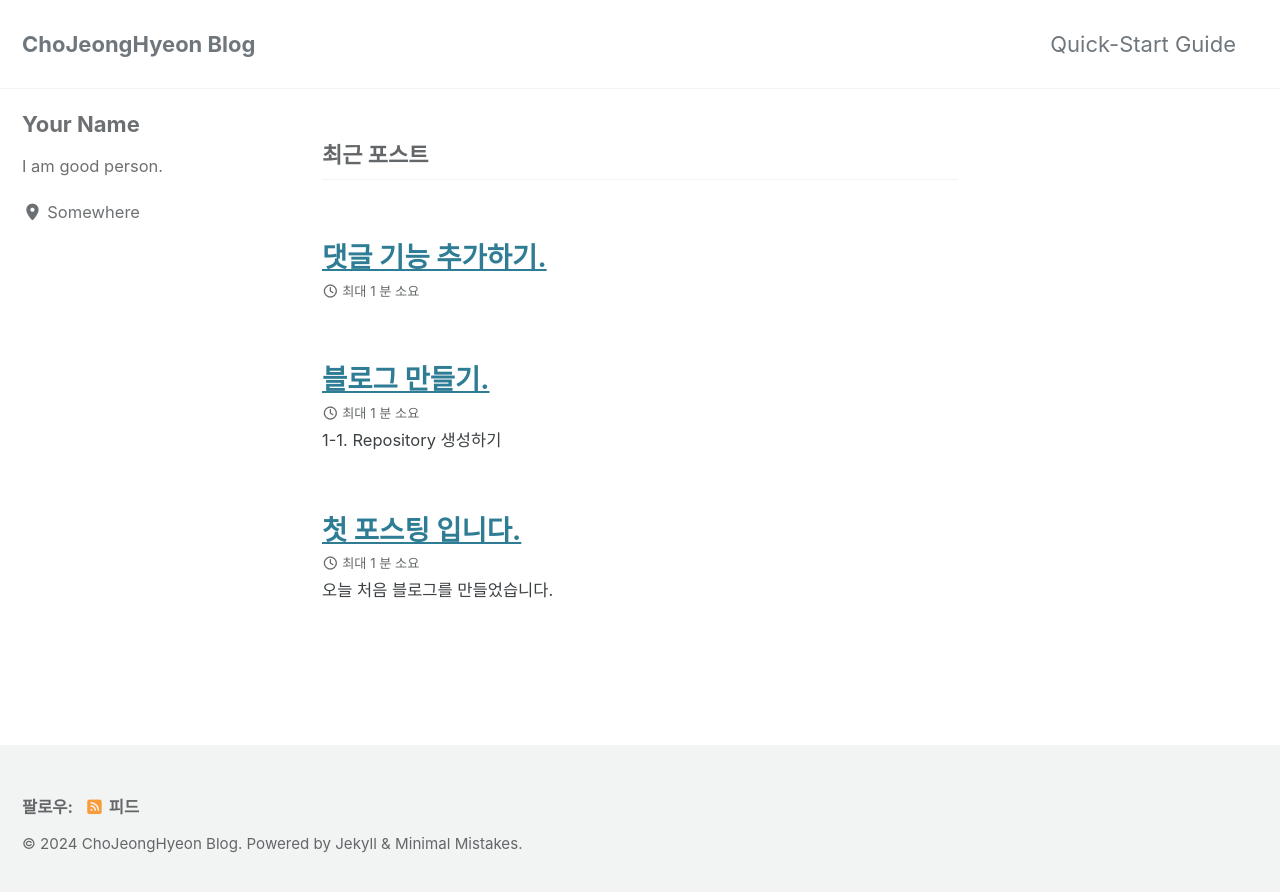
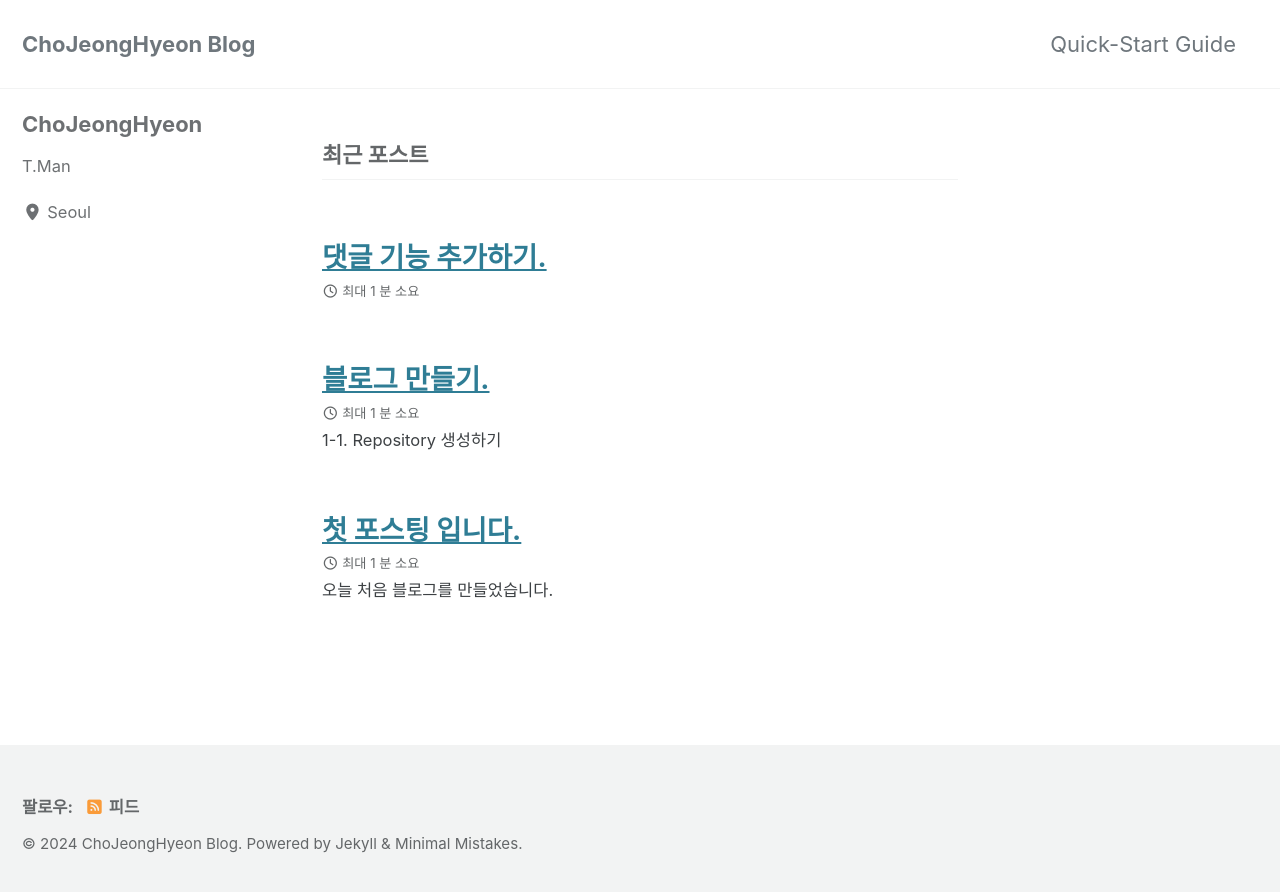
Before and after one commit to ChoJeongHyeon/ChoJeongHyeon.github.io, a Jekyll site: the page built from index.html, in a window 1280 px wide. Shown: the top 892 px of the page. Built offline with Jekyll 4.4.1, drawn with Linux system fonts in a browser that asks for light colours; cached includes are drawn as plain includes; the list of posts is cut into pages by our own code.

Commit message:
Site Author edit

```diff
--- a/_config.yml
+++ b/_config.yml
@@ -112,10 +112,10 @@ analytics:
 
 # Site Author
 author:
-  name: "Your Name"
+  name: "ChoJeongHyeon"
   avatar: # path of avatar image, e.g. "/assets/images/bio-photo.jpg"
-  bio: "I am good person."
-  location: "Somewhere"
+  bio: "T.Man"
+  location: "Seoul"
   email:
   links:
     - label: "Email"
```
